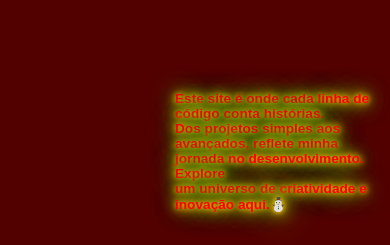
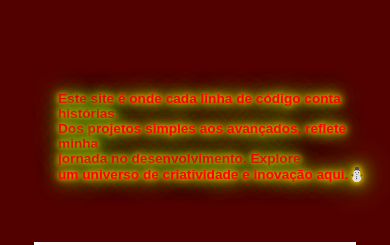
Before and after one commit to joaovieira005/projetos, a plain HTML site: page index.html in a window 390 px wide. Shown: the part 263-508 px from the top of the page. Drawn offline with Linux system fonts and the light colour scheme.

Commit message:
margin left

```diff
--- a/efeito.css
+++ b/efeito.css
@@ -638,7 +638,7 @@ span {
 
   .oque-podemos-txt {
     font-size: 3.5vw; /* Ajusta o tamanho do texto */
-    margin-left: 0vw;
+    margin-left: -30vw;
   }
  .circulo {
   display:flex;
```
